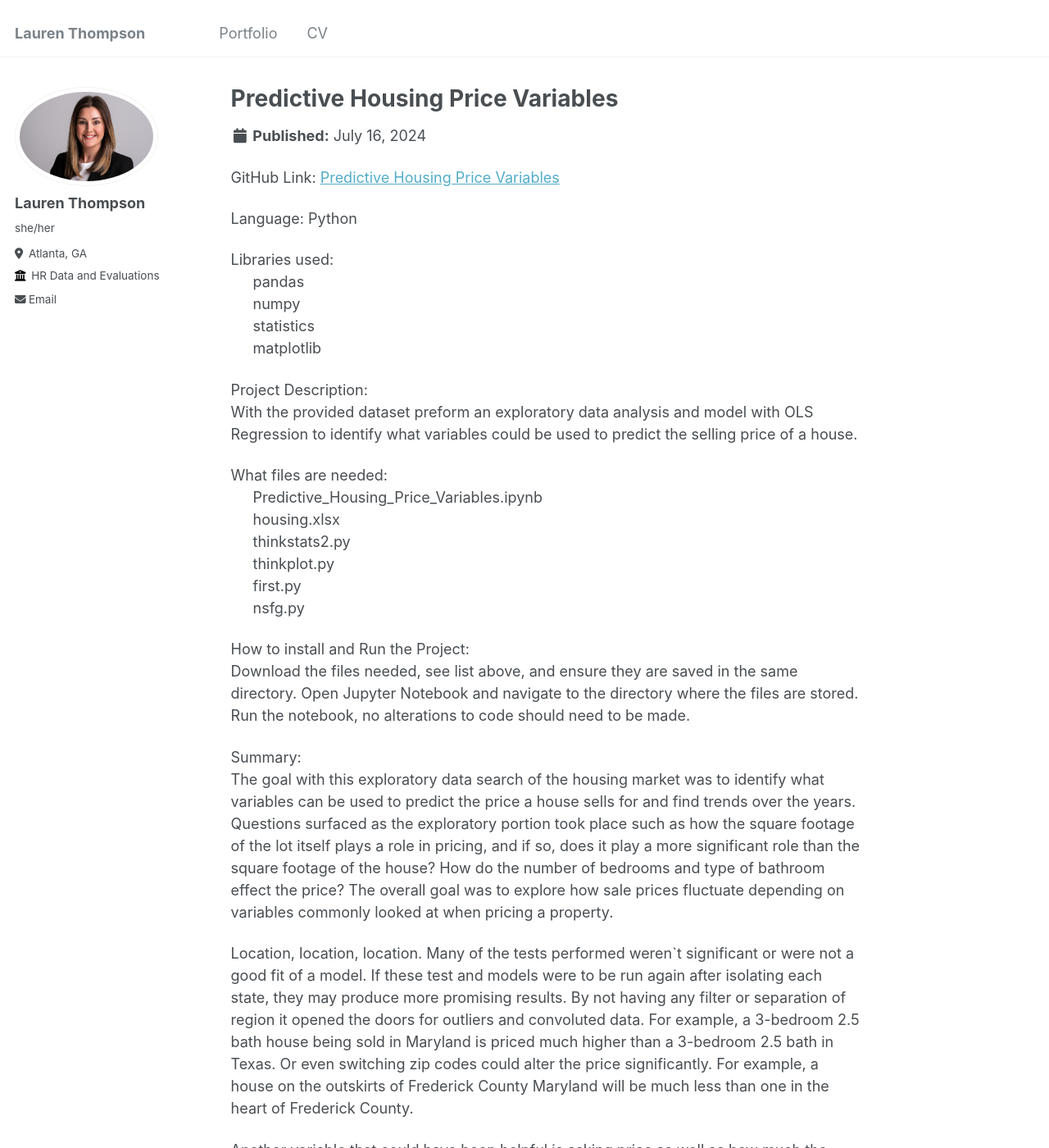
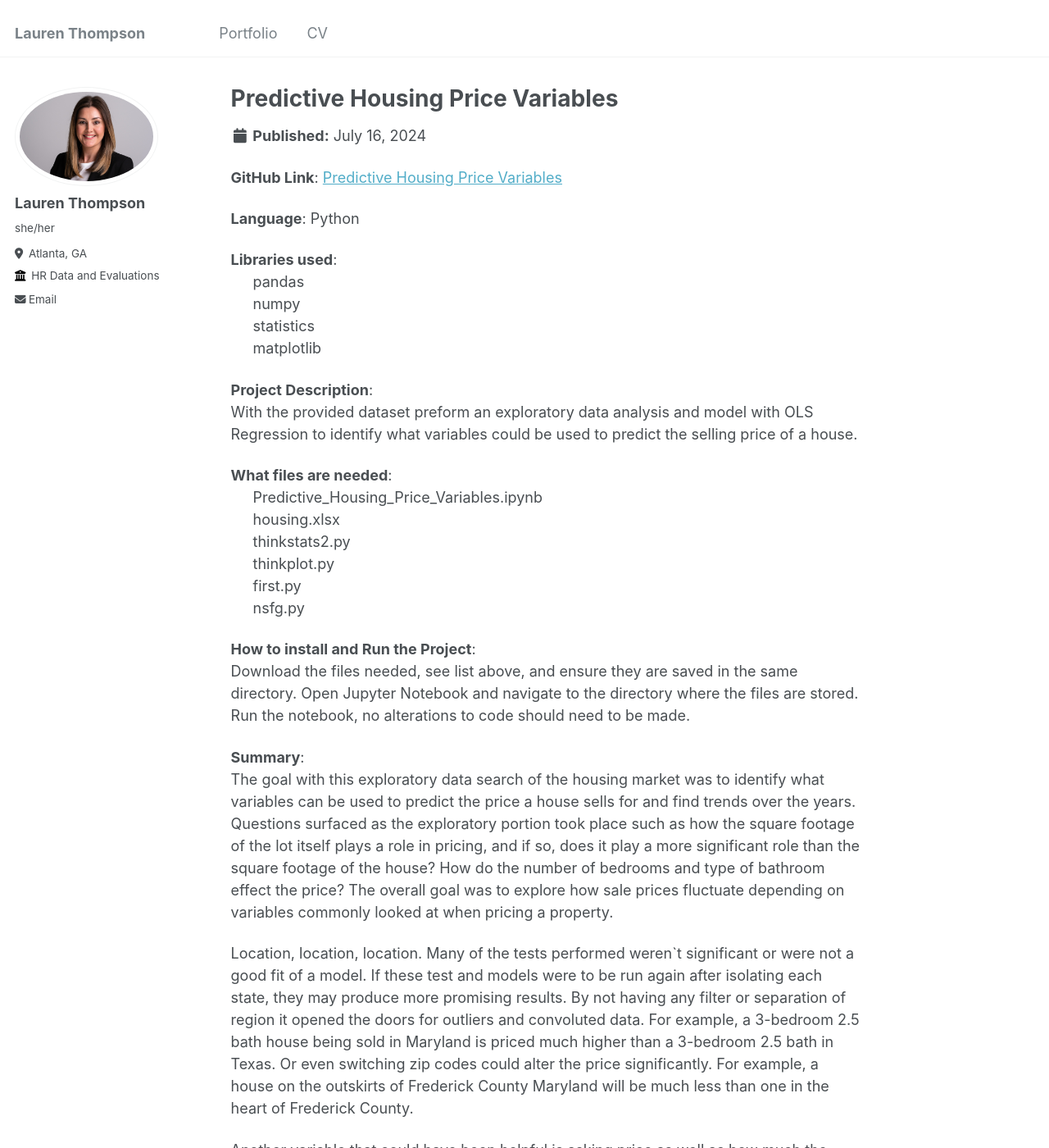
Before and after one commit to laurenthompson4477/Portfolio.github.io, a Jekyll site: the page built from _portfolio/housing_predictive_Price.md, in a window 1280 px wide and 1400 px high. Shown: the whole window at 82% size. Built offline with Jekyll 4.4.1, drawn with Linux system fonts in a browser that asks for light colours; part of the change alters nothing that is shown.

```diff
--- a/_portfolio/housing_predictive_Price.md
+++ b/_portfolio/housing_predictive_Price.md
@@ -4,20 +4,20 @@ excerpt: "With the provided dataset preform an exploratory data analysis and mod
 collection: portfolio
 ---
 
-GitHub Link: [Predictive Housing Price Variables](https://github.com/laurenthompson4477/laurenthompson4477.github.io/tree/main/Housing_Price_Predictive)
+**GitHub Link**: [Predictive Housing Price Variables](https://github.com/laurenthompson4477/laurenthompson4477.github.io/tree/main/Housing_Price_Predictive)
 
-Language: Python
+**Language**: Python
 
-Libraries used:<br>
+**Libraries used**:<br>
 	&ensp;&ensp;&ensp;pandas<br>
 	&ensp;&ensp;&ensp;numpy<br>
 	&ensp;&ensp;&ensp;statistics<br>
 	&ensp;&ensp;&ensp;matplotlib<br>
 
-Project Description: <br>
+**Project Description**: <br>
 With the provided dataset preform an exploratory data analysis and model with OLS Regression to identify what variables could be used to predict the selling price of a house.
 
-What files are needed:<br>
+**What files are needed**:<br>
 &ensp;&ensp;&ensp;Predictive_Housing_Price_Variables.ipynb<br>
 &ensp;&ensp;&ensp;housing.xlsx<br>
 &ensp;&ensp;&ensp;thinkstats2.py<br>
@@ -26,10 +26,10 @@ What files are needed:<br>
 &ensp;&ensp;&ensp;nsfg.py<br>
 
 
-How to install and Run the Project:<br>
+**How to install and Run the Project**:<br>
 Download the files needed, see list above, and ensure they are saved in the same directory. Open Jupyter Notebook and navigate to the directory where the files are stored. Run the notebook, no alterations to code should need to be made.
 
-Summary:<br>
+**Summary**:<br>
 The goal with this exploratory data search of the housing market was to identify what variables can be used to predict the price a house sells for and find trends over the years. Questions surfaced as the exploratory portion took place such as how the square footage of the lot itself plays a role in pricing, and if so, does it play a more significant role than the square footage of the house? How do the number of bedrooms and type of bathroom effect the price? The overall goal was to explore how sale prices fluctuate depending on variables commonly looked at when pricing a property.
 
 Location, location, location. Many of the tests performed weren`t significant or were not a good fit of a model. If these test and models were to be run again after isolating each state, they may produce more promising results. By not having any filter or separation of region it opened the doors for outliers and convoluted data. For example, a 3-bedroom 2.5 bath house being sold in Maryland is priced much higher than a 3-bedroom 2.5 bath in Texas. Or even switching zip codes could alter the price significantly. For example, a house on the outskirts of Frederick County Maryland will be much less than one in the heart of Frederick County.
```
